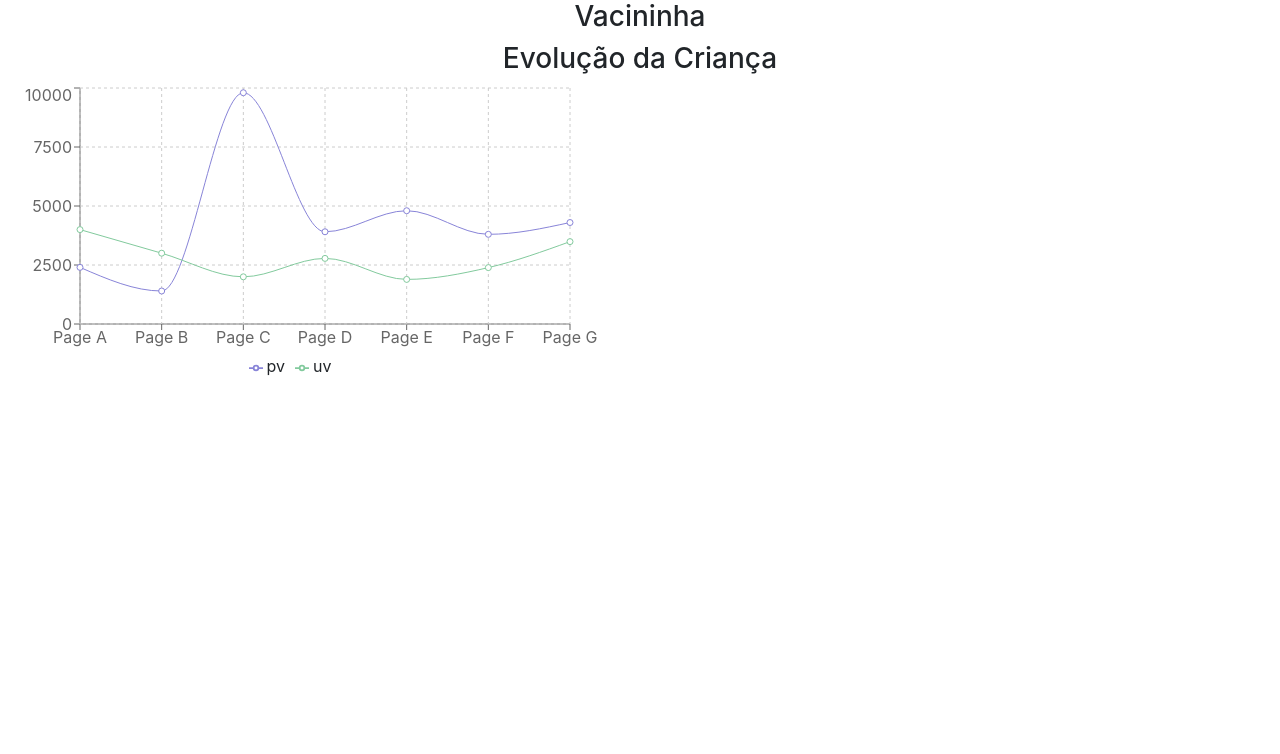
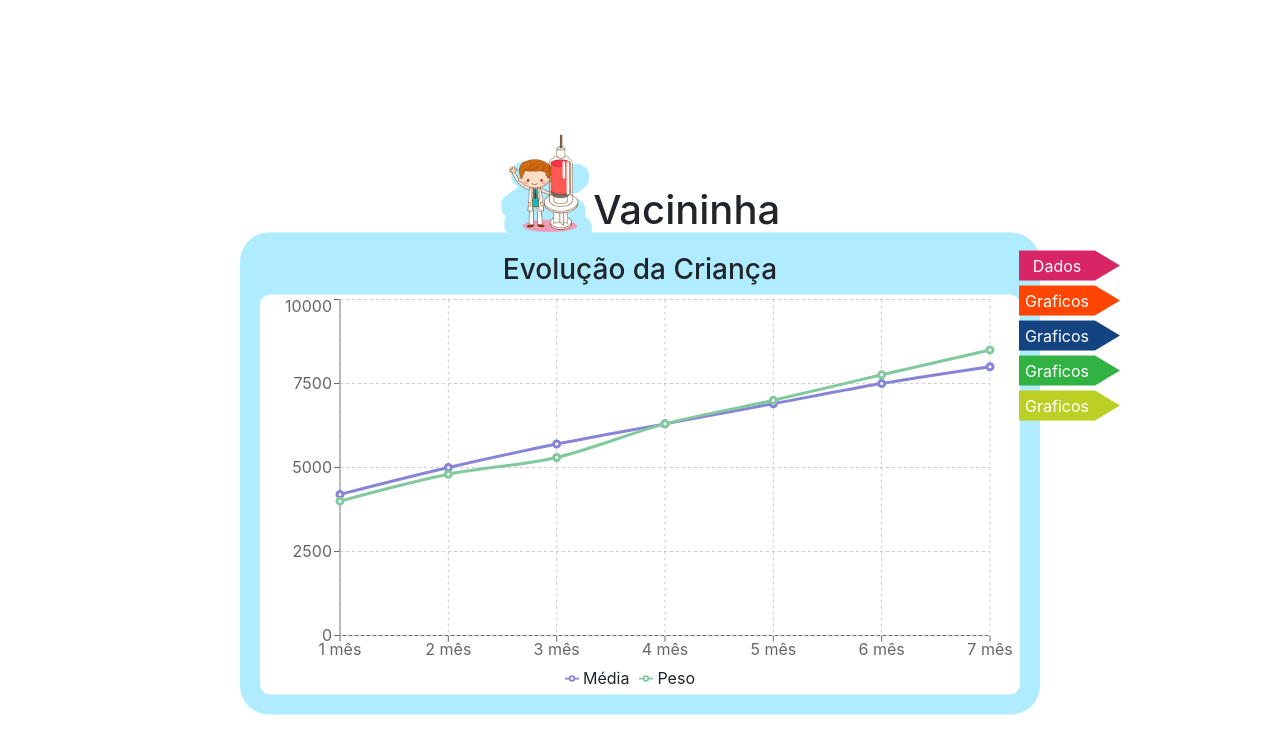
Before and after one commit to jaugustodafranca/vacininha, a React (Create React App) app: page / in a window 1280 px wide. Shown: the top 754 px of the page. Built offline with nearby package versions, Linux system fonts and the light colour scheme.

Commit message:
Add fist layout interface

```diff
--- a/src/components/LineChart.js
+++ b/src/components/LineChart.js
@@ -1,5 +1,5 @@
 import React, { Component } from 'react';
-import {LineChart, Line, XAxis, YAxis, CartesianGrid, Tooltip, Legend} from 'recharts';
+import {LineChart, Line, XAxis, YAxis, CartesianGrid, Tooltip, Legend, ResponsiveContainer} from 'recharts';
 
 export default class Carteirinha extends Component {
 
@@ -8,28 +8,31 @@ export default class Carteirinha extends Component {
         this.state = {};
     }
 	render () {
+    var classes = (this.props.className) ? this.props.className: '';
   	return (
-    	<LineChart width={600} height={300} data={data}
+      <ResponsiveContainer width={"100%"} height={400} className={classes}>
+        <LineChart data={data}
               margin={{top: 5, right: 30, left: 20, bottom: 5}}>
           <XAxis dataKey="name"/>
           <YAxis/>
           <CartesianGrid strokeDasharray="3 3"/>
           <Tooltip/>
           <Legend />
-       <Line type="monotone" dataKey="pv" stroke="#8884d8" activeDot={{r: 8}}/>
-       <Line type="monotone" dataKey="uv" stroke="#82ca9d" />
+          <Line type="monotone" strokeWidth={3} dataKey="pesoMedia" name='Média' stroke="#8884d8" activeDot={{r: 8}}/>
+          <Line type="monotone" strokeWidth={3} dataKey="peso" name='Peso' stroke="#82ca9d" />
         </LineChart>
+      </ResponsiveContainer>
     );
   }
 }
 
 
 const data = [
-    {name: 'Page A', uv: 4000, pv: 2400, amt: 2400},
-    {name: 'Page B', uv: 3000, pv: 1398, amt: 2210},
-    {name: 'Page C', uv: 2000, pv: 9800, amt: 2290},
-    {name: 'Page D', uv: 2780, pv: 3908, amt: 2000},
-    {name: 'Page E', uv: 1890, pv: 4800, amt: 2181},
-    {name: 'Page F', uv: 2390, pv: 3800, amt: 2500},
-    {name: 'Page G', uv: 3490, pv: 4300, amt: 2100},
+    {name: '1 mês', peso: 4000, pesoMedia: 4200 },
+    {name: '2 mês', peso: 4800, pesoMedia: 5000},
+    {name: '3 mês', peso: 5300, pesoMedia: 5700},
+    {name: '4 mês', peso: 6300, pesoMedia: 6300 },
+    {name: '5 mês', peso: 7000, pesoMedia: 6900},
+    {name: '6 mês', peso: 7759, pesoMedia: 7500 },
+    {name: '7 mês', peso: 8500, pesoMedia: 8000 },
 ];
--- a/src/containers/Carteirinha/index.js
+++ b/src/containers/Carteirinha/index.js
@@ -1,6 +1,7 @@
 import React, { Component } from 'react';
 import LineChart from '../../components/LineChart.js';
 import Calendar from "../../components/Calendar.js";
+import logo from '../../images/vacininha.png';
 
 export default class Carteirinha extends Component {
 
@@ -12,12 +13,29 @@ export default class Carteirinha extends Component {
 
     render() {
     return (
+        <React.Fragment>
 
-        <div className="App">
-            <h3>Vacininha</h3>
-            <h3>Evolução da Criança</h3>
-            <LineChart/>
+        <div className="main-container">
+            <div className="title">
+                <img src={logo} />
+                <h1>Vacininha</h1>
+            </div>
+            <div className="container" >
+                <div className="content">
+
+                    <h3>Evolução da Criança</h3>
+                    <LineChart className="weight-chart"/>
+                </div>
+                <div className="labels">
+                    <button className="label pink">Dados</button>
+                    <button className="label orange">Graficos</button>
+                    <button className="label blue">Graficos</button>
+                    <button className="label green">Graficos</button>
+                    <button className="label yellow">Graficos</button>
+                </div>
+            </div>
         </div>
+        </React.Fragment>
         );
     }
 }
--- a/src/index.css
+++ /dev/null
@@ -1,14 +0,0 @@
-body {
-  margin: 0;
-  padding: 0;
-  font-family: -apple-system, BlinkMacSystemFont, "Segoe UI", "Roboto", "Oxygen",
-    "Ubuntu", "Cantarell", "Fira Sans", "Droid Sans", "Helvetica Neue",
-    sans-serif;
-  -webkit-font-smoothing: antialiased;
-  -moz-osx-font-smoothing: grayscale;
-}
-
-code {
-  font-family: source-code-pro, Menlo, Monaco, Consolas, "Courier New",
-    monospace;
-}
--- a/src/index.js
+++ b/src/index.js
@@ -1,6 +1,6 @@
 import React from 'react';
 import ReactDOM from 'react-dom';
-import './index.css';
+import './index.scss';
 import App from './App';
 import * as serviceWorker from './serviceWorker';
 import 'bootstrap/dist/css/bootstrap.css';
--- /dev/null
+++ b/src/index.scss
@@ -0,0 +1,113 @@
+body {
+  margin: 0;
+  padding: 0;
+  font-family: -apple-system, BlinkMacSystemFont, "Segoe UI", "Roboto", "Oxygen",
+    "Ubuntu", "Cantarell", "Fira Sans", "Droid Sans", "Helvetica Neue",
+    sans-serif;
+  -webkit-font-smoothing: antialiased;
+  -moz-osx-font-smoothing: grayscale;
+  background-color: #f8fdff;
+}
+
+code {
+  font-family: source-code-pro, Menlo, Monaco, Consolas, "Courier New",
+    monospace;
+}
+.root{
+  position: relative;
+}
+
+.main-container{
+  text-align: center;
+  margin: 0;
+  position: absolute;
+  left: 50%;
+  -ms-transform: translate(-50%, 23%);
+  transform: translate(-50%, 23%);
+
+  .container{
+    position: relative;
+  }
+
+  .labels{
+    position: absolute;
+    display: inline-grid;
+    top: 18px;
+    right: -40px;
+
+    button{
+      border:none;
+      position: relative;
+      color: #fff;
+      height: 30px;
+      margin-bottom: 5px;
+
+      &:after{
+        content: '';
+        position: absolute;
+        top: 0;
+        /* left: 0; */
+        right: -25px;
+        /* margin: 0 auto; */
+        width: 0;
+        height: 0;
+        border-top: solid 15px transparent !important;
+        border-left: solid 25px;
+        border-bottom: solid 15px transparent !important;
+      }
+    }
+    .blue{
+      background-color: #134481;
+      &::after{
+        border-color: #134481;
+      }
+    }
+    .orange{
+      background-color: orangered;
+      &::after{
+        border-color: orangered;
+      }
+    }
+    .green{
+      background-color: #31b243;
+      &::after{
+        border-color: #31b243;
+      }
+    }
+    .yellow{
+      background-color: #bccf24;
+      &::after{
+        border-color: #bccf24;
+      }
+    }
+    .pink{
+      background-color: #d82566;
+      &::after{
+        border-color: #d82566;
+      }
+    }
+  }
+
+  .content{
+    margin-top: -1px;
+    background-color: #b0ecff;
+    border-radius: 29px;
+    padding: 20px;
+    min-width: 800px;
+  }
+}
+.title{
+  display: table;
+  margin: auto;
+  h1{
+    display: table-cell;
+    vertical-align: bottom;
+  }
+  img{
+    height: 100px
+  }
+}
+.weight-chart{
+  background-color: #fff;
+  border-radius: 10px
+}
--- a/webpack.config.js
+++ b/webpack.config.js
@@ -1,6 +1,7 @@
 const SpeedMeasurePlugin = require('speed-measure-webpack-plugin');
 const webpack = require('webpack');
 const HtmlWebpackPlugin = require('html-webpack-plugin');
+const ExtractTextPlugin = require("extract-text-webpack-plugin");
 const smp = new SpeedMeasurePlugin();
 
 module.exports = smp.wrap({
@@ -20,14 +21,15 @@ module.exports = smp.wrap({
           use: {
             loader: "babel-loader"
           }
+        },{
+          test: /\.scss$/i,
+          exclude: /node_modules/,
+          use: ['style-loader', 'css-loader', 'sass-loader']
         }, {
             test: /\.css$/,
             loader: "style-loader!css-loader"
         },
-        {
-            test: /\.(sass|scss)$/,
-            use: ['sass-loader']
-        }, {
+         {
             loader: require.resolve('file-loader'),
             exclude: [/\.(js|jsx|mjs)$/, /\.html$/, /\.(css|scss)$/, /\.json$/]
           }
@@ -42,6 +44,7 @@ module.exports = smp.wrap({
         }),
         new webpack.DefinePlugin({
             'HOMEPAGE': JSON.stringify('/'),
+            'PUBLIC_URL': JSON.stringify('/public')
         })
       ]
   });
```
Also changed, not shown: src/images/vacininha.png (added), 2 other files (tests, documents, lock files or other folders). Lines whose indentation alone changed are shown as unchanged.
